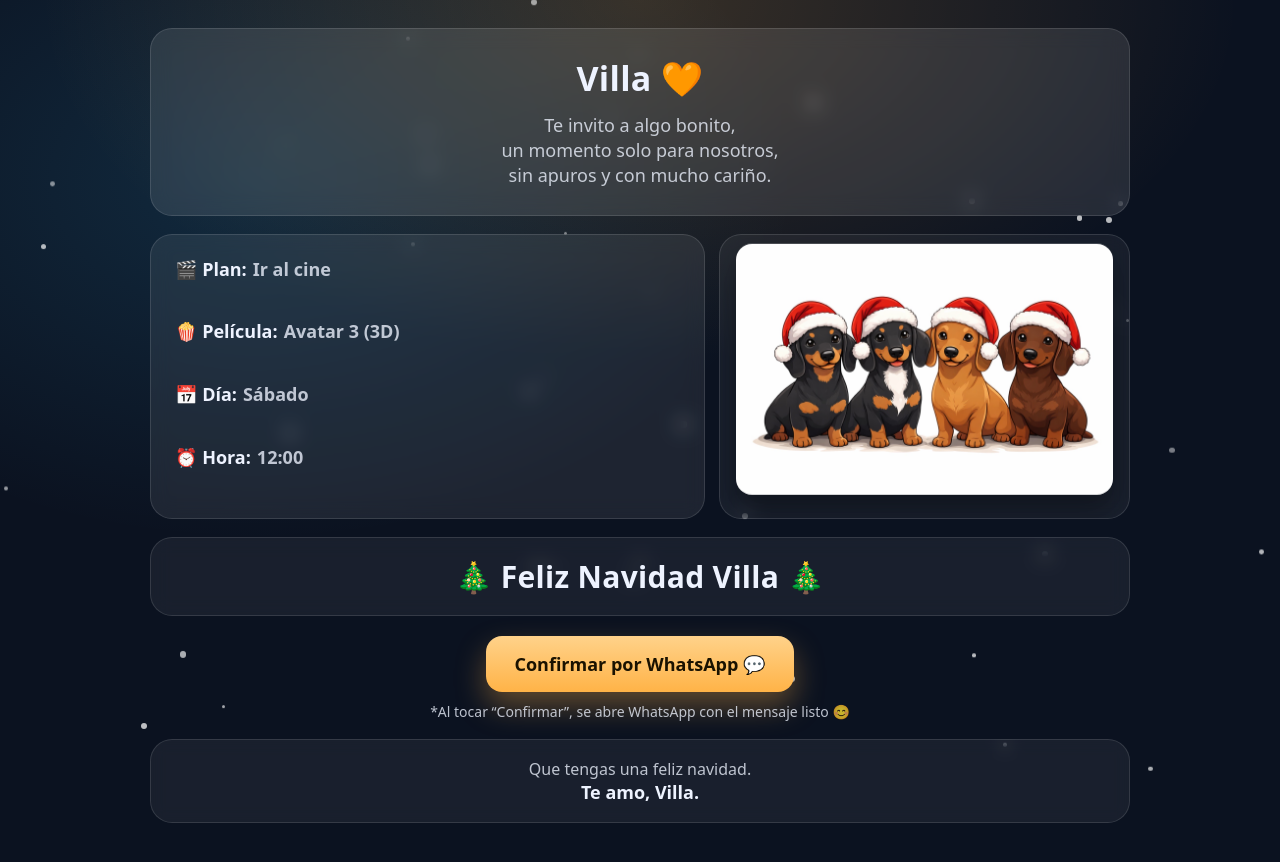
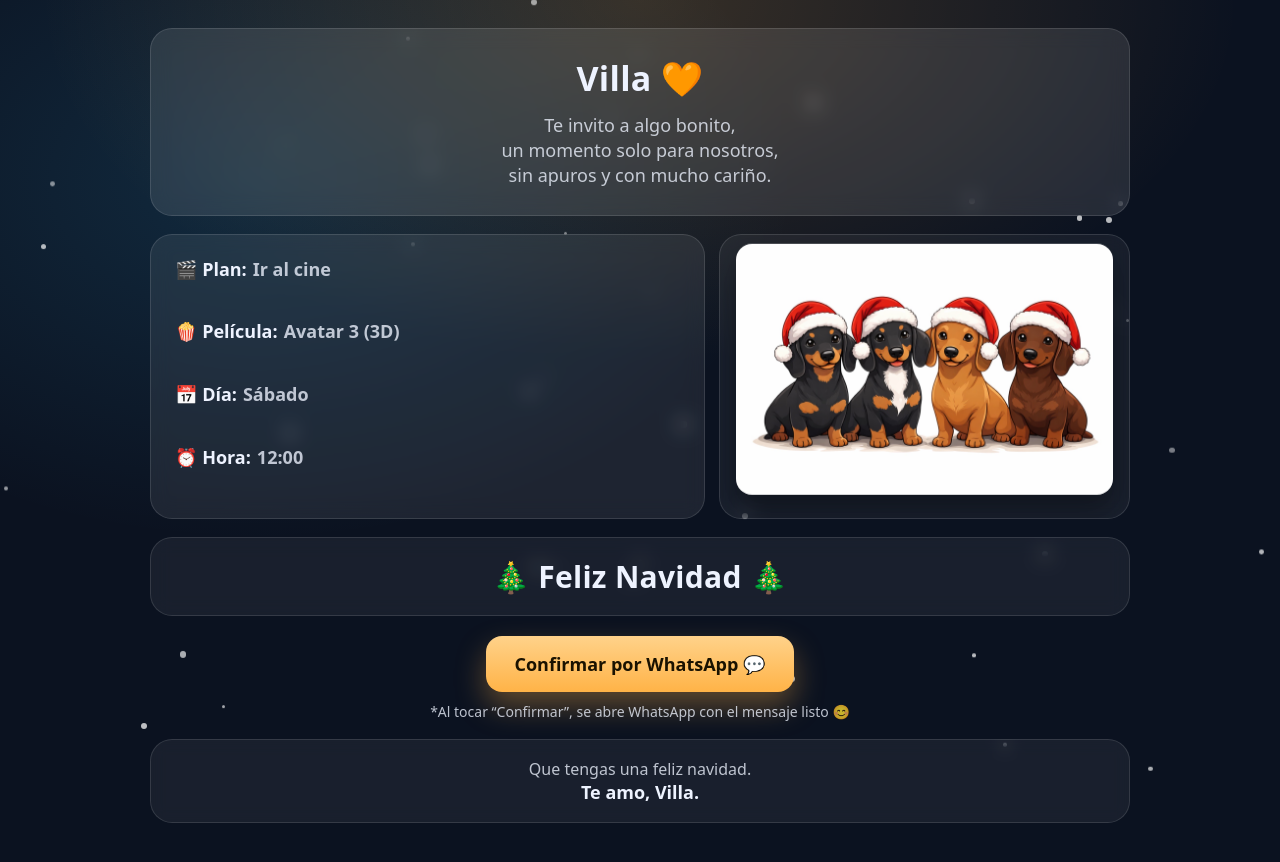
Before and after one commit to cristian210599-star/invitacion-villa, a plain HTML site: page index.html in a window 1280 px wide. Drawn offline with Linux system fonts and the light colour scheme.

Commit message:
index.html

```diff
--- a/index.html
+++ b/index.html
@@ -244,7 +244,7 @@
 
     <!-- FELIZ NAVIDAD GRANDE ANTES DEL BOTÓN -->
     <section class="bigWish">
-      <p class="title">🎄 Feliz Navidad Villa 🎄</p>
+      <p class="title">🎄 Feliz Navidad 🎄</p>
     </section>
 
     <!-- BOTÓN -->
```
